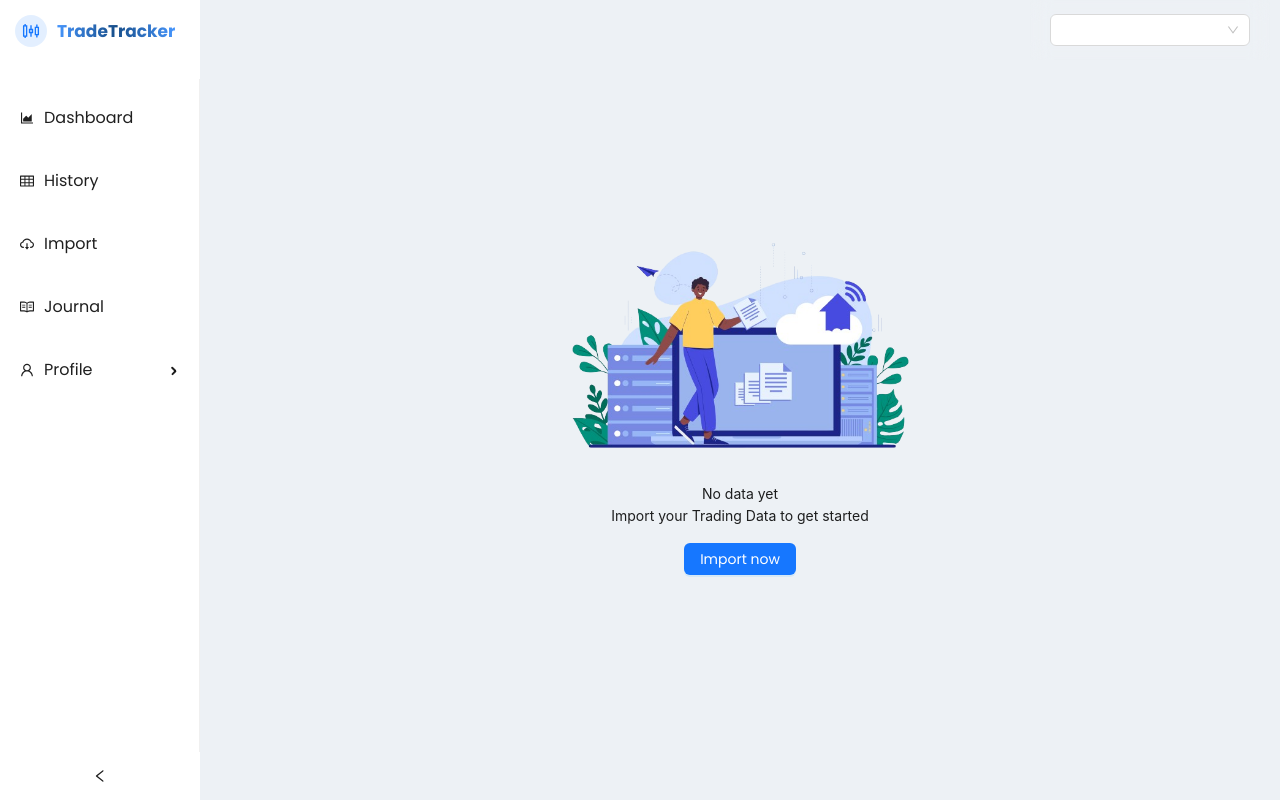
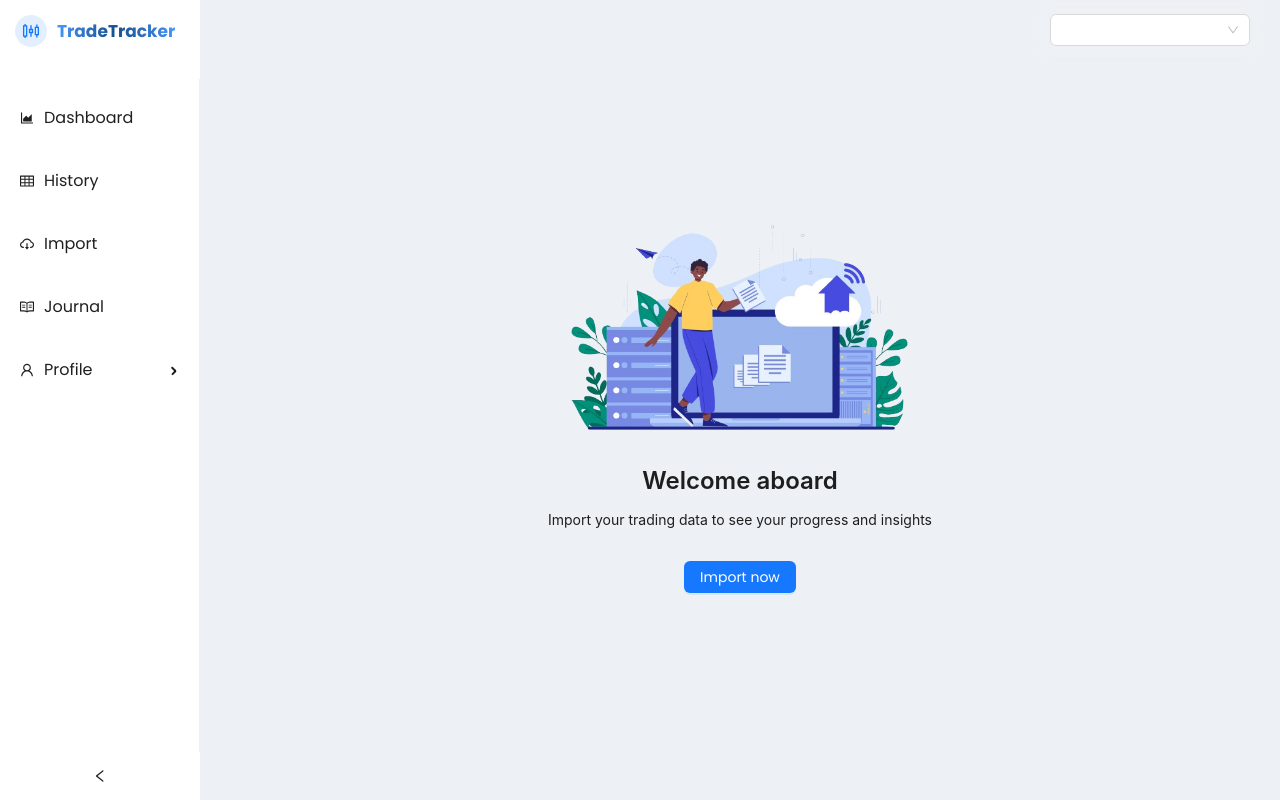
Before and after one commit to likemcode/TradTracker-client, a React (Vite) app: page /History in a window 1280 px wide. Built offline with nearby package versions, Linux system fonts and the light colour scheme; no server answers; sample sign-in values are in the browser's storage.

Commit message:
customempty changes

```diff
--- a/src/components/CustomEmpty.jsx
+++ b/src/components/CustomEmpty.jsx
@@ -2,7 +2,7 @@ import React, { useState } from 'react';
 import { Empty, Button, Typography } from 'antd';
 import ImportComponent from './Import';
 import nimage from '../assets/no-data.png'
-const { Text } = Typography;
+const { Title, Text, Paragraph} = Typography;
 
 const CustomEmpty = () => {
   const [isImportModalVisible, setIsImportModalVisible] = useState(false);
@@ -25,10 +25,10 @@ const CustomEmpty = () => {
           }}
           description={
             <div style={{display:'grid'}}>
-            <Text>No data yet</Text>
-            <Text>
-              Import your Trading Data to get started
-            </Text>
+            <Title level={3}>Welcome aboard</Title>
+            <Paragraph>
+                Import your trading data to see your progress and insights
+            </Paragraph>
           </div>
           }
         >
--- a/src/index.css
+++ b/src/index.css
@@ -116,8 +116,8 @@
 
 .page-content {
   background-color: #bbd6f722;
-  min-height: calc(100vh - 8vh)!important;
-  overflow-y: auto;
+  height: 100vh;
+  overflow-y: hidden !important;
 }
 
 
```
Also changed, not shown: src/components/DashboardHeader.jsx (deleted, +0 -11 lines).
